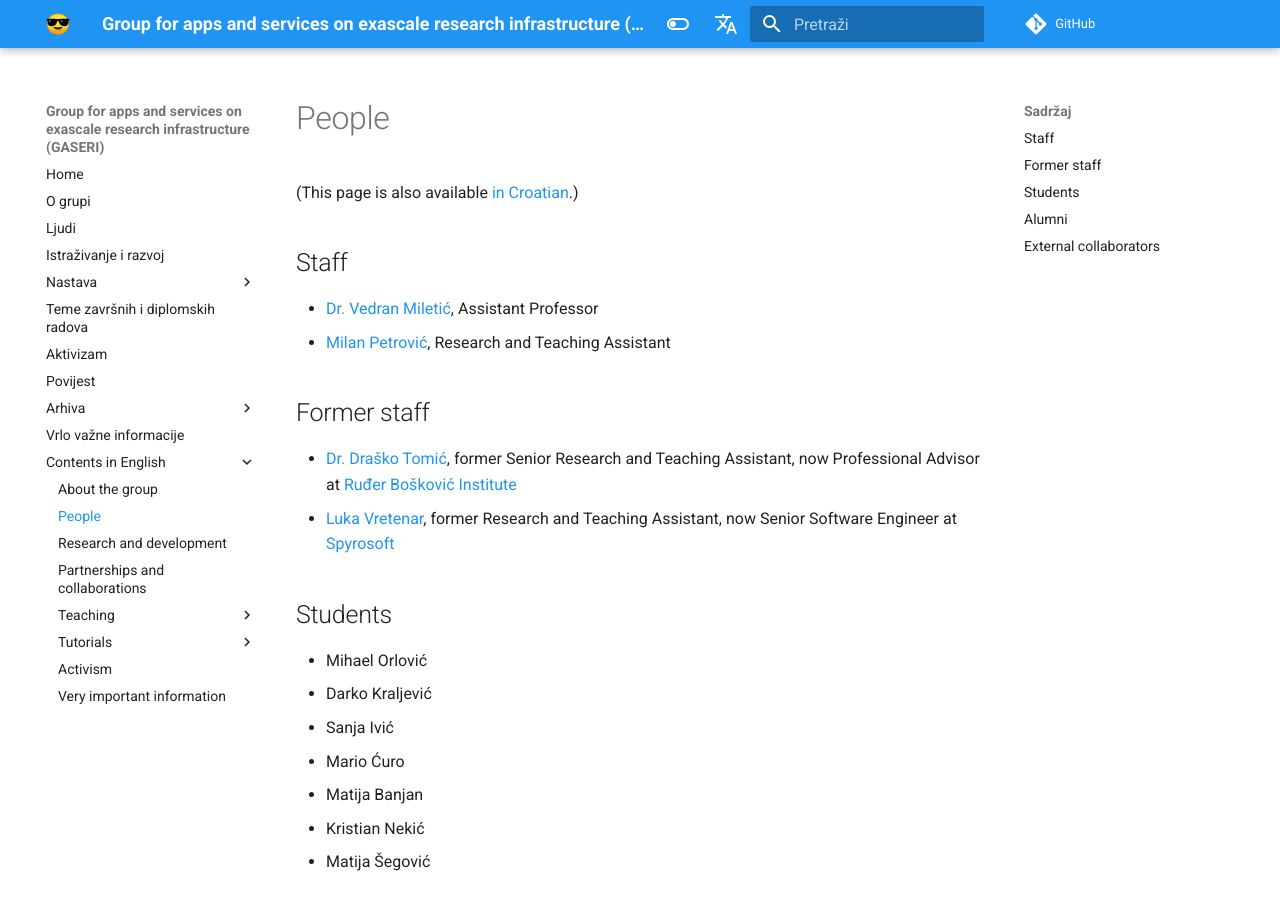
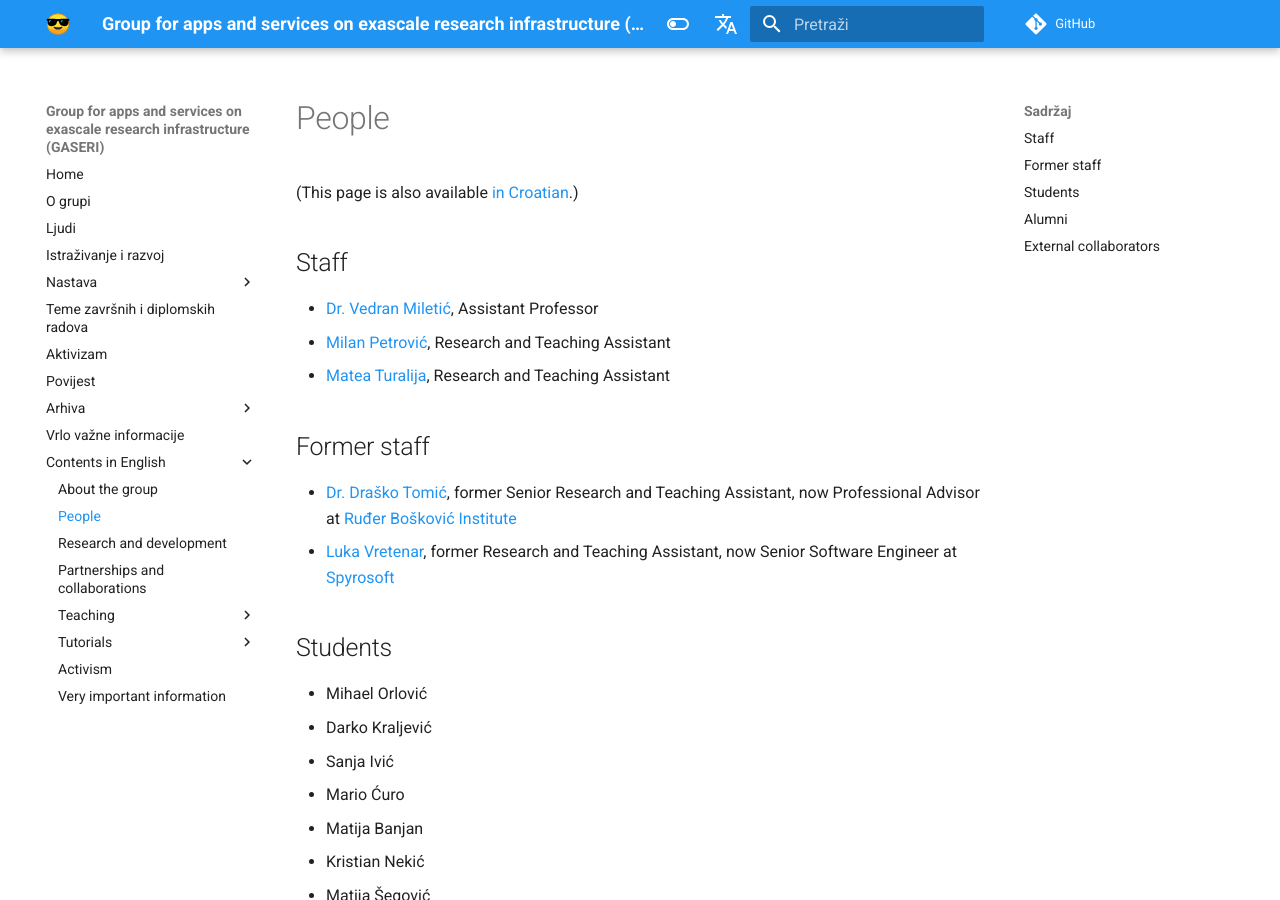
Before and after one commit to gaseri/website, an MkDocs documentation site: the page built from docs/en/people.md, in a window 1280 px wide and 900 px high. Built offline with MkDocs 1.6.1 and Material for MkDocs 9.7.7, drawn with Linux system fonts in a browser that asks for light colours; comment, search, counter and statistics services are not loaded.

Commit message:
Added Matea Turalija to the list of people

```diff
--- a/docs/en/people.md
+++ b/docs/en/people.md
@@ -10,6 +10,7 @@ author: Vedran Miletić
 
 - [Dr. Vedran Miletić](https://vedran.miletic.net/), Assistant Professor
 - [Milan Petrović](https://milanxpetrovic.github.io/), Research and Teaching Assistant
+- [Matea Turalija](https://mateaturalija.github.io/), Research and Teaching Assistant
 
 ## Former staff
 
```
Also changed, not shown: docs/hr/ljudi.md (+1 -0 lines).
